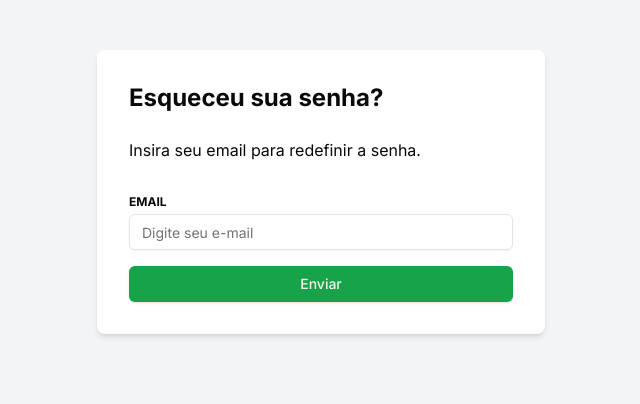
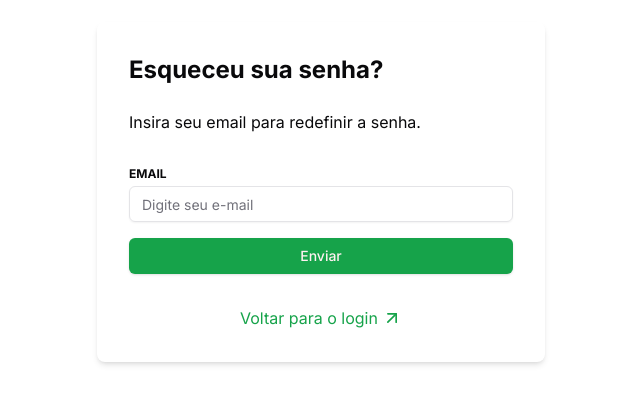
Before and after one commit to Mateus8741/mytree, a Next.js app: page /ForgotPassword in a window 1280 px wide. Shown: the part 208-612 px from the top of the page, without its empty margins (319-959 px from the left). Built offline with nearby package versions, Linux system fonts and the light colour scheme.

Commit message:
Refactor: Add AdjacentLinks component and update ForgotPassword page layout

```diff
--- a/src/app/ForgotPassword/page.tsx
+++ b/src/app/ForgotPassword/page.tsx
@@ -1,13 +1,15 @@
 /* eslint-disable prettier/prettier */
 'use client'
 
+import { AdjacentLinks } from '@/components/adjacentLinks'
 import { Button } from '@/components/button'
 import { FormTextInput } from '@/components/Form/formInput'
 import {
-    type ForgotPasswordSchema,
-    forgotPasswordSchema,
+  type ForgotPasswordSchema,
+  forgotPasswordSchema,
 } from '@/schema/forgotPasswordSchema'
 import { zodResolver } from '@hookform/resolvers/zod'
+import { ArrowUpRight } from 'lucide-react'
 import { useForm } from 'react-hook-form'
 
 export default function ForgotPassword() {
@@ -26,8 +28,8 @@ export default function ForgotPassword() {
   }
 
   return (
-    <main className="flex items-center justify-center min-h-screen bg-gray-100">
-      <div className="bg-white p-8 rounded-lg shadow-md max-w-md w-full">
+    <main className="flex items-center justify-center min-h-screen bg-white">
+      <div className="p-8 rounded-lg shadow-md max-w-md w-full">
         <h2 className="text-2xl font-bold mb-6">Esqueceu sua senha?</h2>
         <p className="mb-4">Insira seu email para redefinir a senha.</p>
 
@@ -43,6 +45,15 @@ export default function ForgotPassword() {
             Enviar
           </Button>
         </form>
+
+        <div className='flex items-center gap-1 place-content-center'>
+          <AdjacentLinks
+            link='/'
+            tittle='Voltar para o login'
+          />
+
+          <ArrowUpRight size={20} className='mt-8 text-green-600' />
+        </div>
       </div>
     </main>
   )
```
